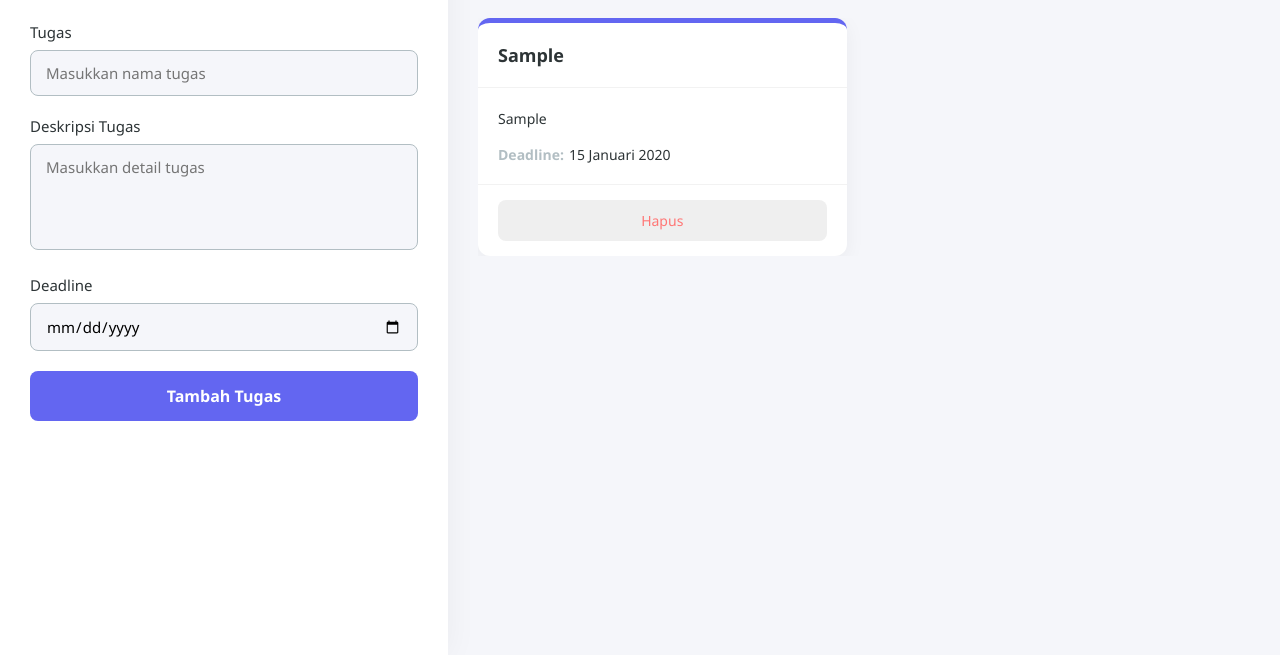
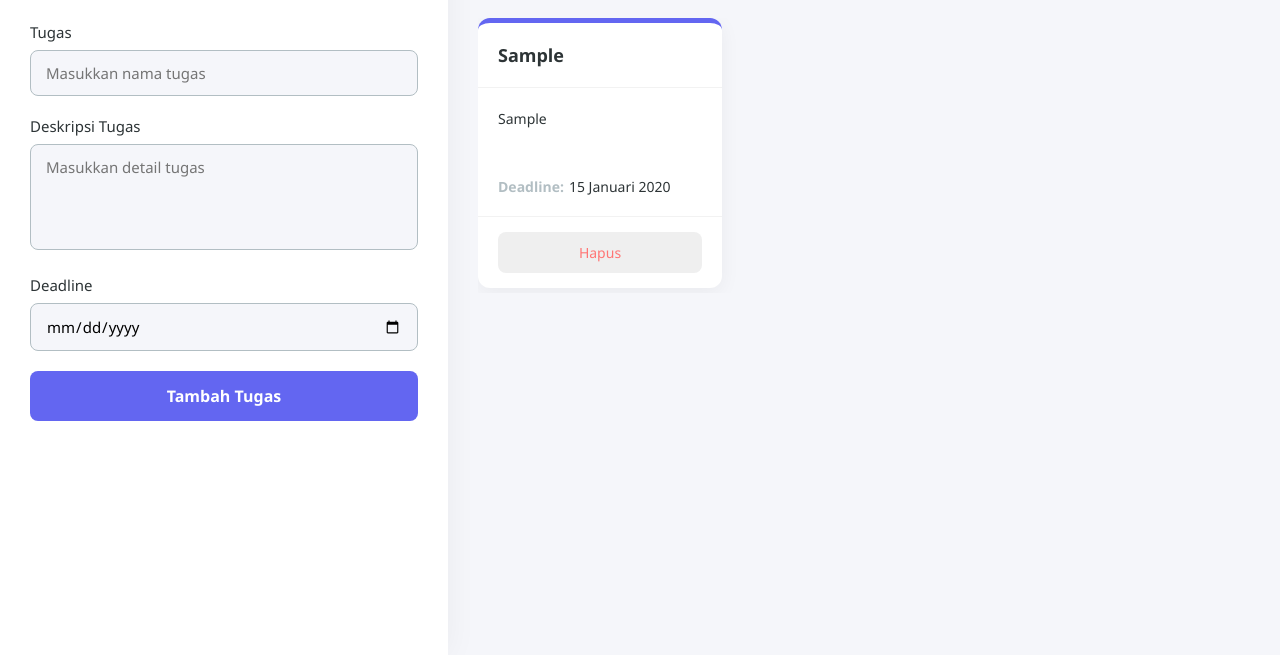
Before and after one commit to Aldiahmad7/TaskJeel, a plain HTML site: page index.html in a window 1280 px wide. Both pictures are taken after typing "Sample", "Sample", "2020-01-15" into the empty fields and a click on the button "Tambah Tugas". Shown: the part 145-800 px from the top of the page. Drawn offline with Linux system fonts and the light colour scheme.

Commit message:
scroll card

```diff
--- a/style.css
+++ b/style.css
@@ -159,11 +159,14 @@ textarea {
 
 .tasks-container {
     display: grid;
-    grid-template-columns: repeat(auto-fill, minmax(280px, 1fr));
-    gap: 25px;
+    grid-template-columns: repeat(3, 1fr);
+    gap: 20px;
     overflow-y: auto;
     max-height: calc(100vh - 180px);
-    padding-right: 10px;
+}
+
+.tasks-container::-webkit-scrollbar {
+    display: none;
 }
 
 .task-card {
@@ -174,6 +177,11 @@ textarea {
     transition: all 0.3s ease;
     position: relative;
     border-top: 5px solid var(--primary-color);
+    height: 270px;
+    display: flex;
+    flex-direction: column;
+    margin-bottom: 5px;
+    width: 100%;
 }
 
 .task-card:hover {
@@ -197,6 +205,9 @@ textarea {
 
 .task-body {
     padding: 20px;
+    flex: 1;
+    display: flex;
+    flex-direction: column;
 }
 
 .deskripsi-tugas {
@@ -204,6 +215,8 @@ textarea {
     color: #2d3436;
     margin-bottom: 15px;
     line-height: 1.6;
+    flex: 1;
+    overflow-y: auto;
 }
 
 .deadline-tugas {
@@ -212,6 +225,7 @@ textarea {
     display: flex;
     align-items: center;
     gap: 5px;
+    margin-top: auto;
 }
 
 .deadline-label {
```
